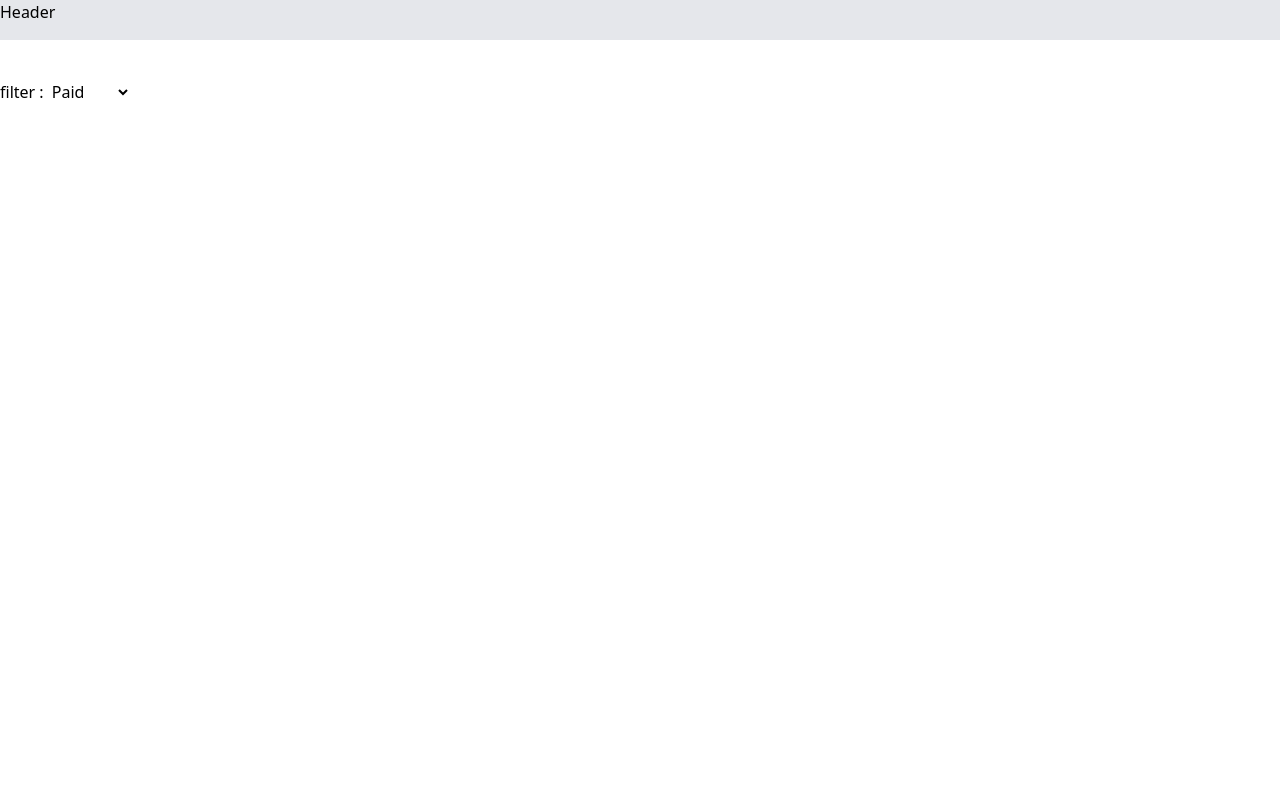
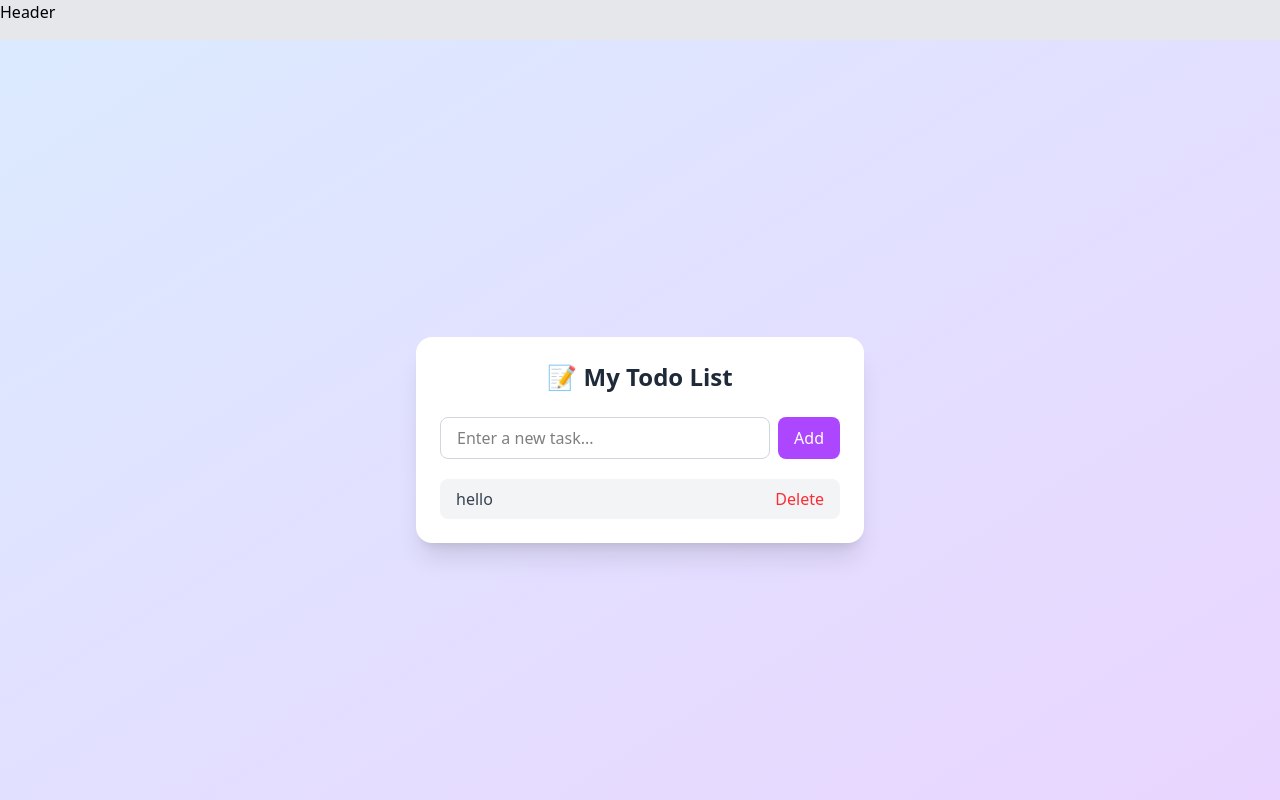
Before and after one commit to AkhileshPatil12168/React-Session, a React (Vite) app in the folder react-first-project/: page / in a window 1280 px wide. Shown: the top 800 px of the page. Built offline with nearby package versions, Linux system fonts and the light colour scheme.

Commit message:
todo list, useEffect basics

```diff
--- a/react-first-project/package.json
+++ b/react-first-project/package.json
@@ -12,6 +12,7 @@
   },
   "dependencies": {
     "@tailwindcss/vite": "^4.1.18",
+    "axios": "^1.13.4",
     "react": "^19.2.0",
     "react-dom": "^19.2.0",
     "tailwindcss": "^4.1.18"
--- a/react-first-project/src/Body.jsx
+++ b/react-first-project/src/Body.jsx
@@ -1,102 +1,92 @@
-import { useState } from "react";
+import axios from "axios";
+import { useEffect, useState } from "react";
 
 //form
 //submit and show data
 
-const Card = ({ data }) => {
-  return (
-    <div className={`w-fit ${data?.id % 2 == 0 ? "bg-gray-200" : "bg-white"}`}>
-      <p>Client: {data.name}</p>
-      <p>Email: {data.email}</p>
-      <p>Amount: {data.amount}</p>
-      <p>Stauts: {data.status}</p>
-      <br />
-    </div>
-  );
-};
+function Body() {
+  const [taskValue, setTaskValue] = useState("");
+  const [tasks, setTasks] = useState([]);
 
-function Body() {
-  const invoices = [
-     { id: 1, name: "User 11", email: "user11@mail.com", amount: 120000000, status: "Paid" },
-  { id: 2, name: "User 2", email: "user2@mail.com", amount: 15000, status: "Pending" },
-  { id: 3, name: "User 3", email: "user3@mail.com", amount: 18000, status: "Unpaid" },
-  { id: 4, name: "User 4", email: "user4@mail.com", amount: 22000, status: "Paid" },
-  { id: 5, name: "User 5", email: "user5@mail.com", amount: 26000, status: "Pending" },
-  { id: 6, name: "User 6", email: "user6@mail.com", amount: 30000, status: "Unpaid" },
-  { id: 7, name: "User 7", email: "user7@mail.com", amount: 34000, status: "Paid" },
-  { id: 8, name: "User 8", email: "user8@mail.com", amount: 38000, status: "Pending" },
-  { id: 9, name: "User 9", email: "user9@mail.com", amount: 42000, status: "Unpaid" },
-  { id: 10, name: "User 10", email: "user10@mail.com", amount: 46000, status: "Paid" },
+  // add task button
+  // delete task button
+  // show list of task
 
-  { id: 11, name: "User 11", email: "user11@mail.com", amount: 14000, status: "Pending" },
-  { id: 12, name: "User 12", email: "user12@mail.com", amount: 17000, status: "Unpaid" },
-  { id: 13, name: "User 13", email: "user13@mail.com", amount: 21000, status: "Paid" },
-  { id: 14, name: "User 14", email: "user14@mail.com", amount: 25000, status: "Pending" },
-  { id: 15, name: "User 15", email: "user15@mail.com", amount: 29000, status: "Unpaid" },
-  { id: 16, name: "User 16", email: "user16@mail.com", amount: 33000, status: "Paid" },
-  { id: 17, name: "User 17", email: "user17@mail.com", amount: 37000, status: "Pending" },
-  { id: 18, name: "User 18", email: "user18@mail.com", amount: 41000, status: "Unpaid" },
-  { id: 19, name: "User 19", email: "user19@mail.com", amount: 45000, status: "Paid" },
-  { id: 20, name: "User 20", email: "user20@mail.com", amount: 49000, status: "Pending" },
+  /*
 
-  { id: 21, name: "User 21", email: "user21@mail.com", amount: 13000, status: "Unpaid" },
-  { id: 22, name: "User 22", email: "user22@mail.com", amount: 16000, status: "Paid" },
-  { id: 23, name: "User 23", email: "user23@mail.com", amount: 20000, status: "Pending" },
-  { id: 24, name: "User 24", email: "user24@mail.com", amount: 24000, status: "Unpaid" },
-  { id: 25, name: "User 25", email: "user25@mail.com", amount: 28000, status: "Paid" },
-  { id: 26, name: "User 26", email: "user26@mail.com", amount: 32000, status: "Pending" },
-  { id: 27, name: "User 27", email: "user27@mail.com", amount: 36000, status: "Unpaid" },
-  { id: 28, name: "User 28", email: "user28@mail.com", amount: 40000, status: "Paid" },
-  { id: 29, name: "User 29", email: "user29@mail.com", amount: 44000, status: "Pending" },
-  { id: 30, name: "User 30", email: "user30@mail.com", amount: 48000, status: "Unpaid" },
+task > delete butt
 
-  { id: 31, name: "User 31", email: "user31@mail.com", amount: 13500, status: "Paid" },
-  { id: 32, name: "User 32", email: "user32@mail.com", amount: 17500, status: "Pending" },
-  { id: 33, name: "User 33", email: "user33@mail.com", amount: 21500, status: "Unpaid" },
-  { id: 34, name: "User 34", email: "user34@mail.com", amount: 25500, status: "Paid" },
-  { id: 35, name: "User 35", email: "user35@mail.com", amount: 29500, status: "Pending" },
-  { id: 36, name: "User 36", email: "user36@mail.com", amount: 33500, status: "Unpaid" },
-  { id: 37, name: "User 37", email: "user37@mail.com", amount: 37500, status: "Paid" },
-  { id: 38, name: "User 38", email: "user38@mail.com", amount: 41500, status: "Pending" },
-  { id: 39, name: "User 39", email: "user39@mail.com", amount: 45500, status: "Unpaid" },
-  { id: 40, name: "User 40", email: "user40@mail.com", amount: 49500, status: "Paid" },
+*/
 
-  { id: 41, name: "User 41", email: "user41@mail.com", amount: 14500, status: "Pending" },
-  { id: 42, name: "User 42", email: "user42@mail.com", amount: 18500, status: "Unpaid" },
-  { id: 43, name: "User 43", email: "user43@mail.com", amount: 22500, status: "Paid" },
-  { id: 44, name: "User 44", email: "user44@mail.com", amount: 26500, status: "Pending" },
-  { id: 45, name: "User 45", email: "user45@mail.com", amount: 30500, status: "Unpaid" },
-  { id: 46, name: "User 46", email: "user46@mail.com", amount: 34500, status: "Paid" },
-  { id: 47, name: "User 47", email: "user47@mail.com", amount: 38500, status: "Pending" },
-  { id: 48, name: "User 48", email: "user48@mail.com", amount: 42500, status: "Unpaid" },
-  { id: 49, name: "User 49", email: "user49@mail.com", amount: 46500, status: "Paid" },
-  { id: 50, name: "User 50", email: "user50@mail.com", amount: 50500, status: "Pending" },
-  ];
+  const removeTask = (value) => {
+    let updatedTasks = [];
+    for (let task of tasks) {
+      if (task == value) continue;
+      else updatedTasks.push(task);
+    }
+    setTasks(updatedTasks);
+    return "";
+  };
 
-  const [selected, setSelected ] = useState("All")
+  useEffect(() => {
+    setTasks([...tasks, "hello"]);
+  }, []);
 
   return (
-    <div className="min-h-screen">
-      <div className="my-10">
-      <label>filter : </label>
-      <select value={selected} onChange={(e) => setSelected(e.target.value)} >
-        <option value={"Paid"}>Paid</option>
-        <option value={"Unpaid"}>Unpaid</option>{" "}
-        <option value={"Pending"}>Pending</option>
-      </select></div>
-      {/* //Fragment */}
+    <div className="min-h-screen flex items-center justify-center bg-gradient-to-br from-blue-100 to-purple-200 p-4">
+      <div className="bg-white w-full max-w-md rounded-2xl shadow-xl p-6">
+        {/* Title */}
+        <h1 className="text-2xl font-bold text-center mb-6 text-gray-800">
+          📝 My Todo List
+        </h1>
 
-      <div className="grid grid-cols-5  gap-3.5">
-        {invoices
-          .filter((element) => element.status == selected)
-          .map((element, index) => (
-            <Card data={element} key={index} />
+        {/* Input Section */}
+        <div className="flex gap-2 mb-5">
+          <input
+            name="taskValue"
+            value={taskValue}
+            onChange={(e) => setTaskValue(e.target.value)}
+            placeholder="Enter a new task..."
+            className="flex-1 border border-gray-300 rounded-lg px-4 py-2 focus:outline-none focus:ring-2 focus:ring-purple-400"
+          />
+
+          <button
+            onClick={() => {
+              if (!taskValue.trim()) return;
+              setTasks([...tasks, taskValue]);
+              setTaskValue("");
+            }}
+            className="bg-purple-500 text-white px-4 py-2 rounded-lg hover:bg-purple-600 transition"
+          >
+            Add
+          </button>
+        </div>
+
+        {/* Tasks List */}
+        <div className="space-y-3">
+          {tasks.length === 0 && (
+            <p className="text-center text-gray-400">No tasks yet 🚀</p>
+          )}
+
+          {tasks.map((t, i) => (
+            <div
+              key={i}
+              className="flex items-center justify-between bg-gray-100 rounded-lg px-4 py-2 hover:bg-gray-200 transition"
+            >
+              <p className="text-gray-700 break-words">{t}</p>
+
+              <button
+                onClick={() => removeTask(t)}
+                className="text-red-500 hover:text-red-700 font-medium"
+              >
+                Delete
+              </button>
+            </div>
           ))}
+        </div>
       </div>
     </div>
   );
 }
 
-
-
 export default Body;
```
Also changed, not shown: 1 other file (tests, documents, lock files or other folders).
